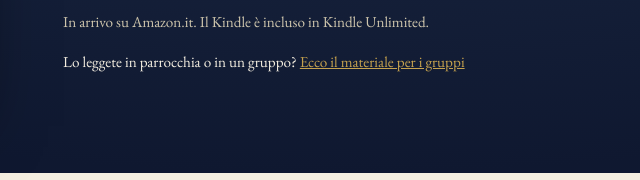
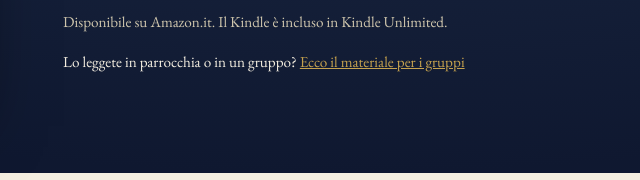
Before and after one commit to francesco336/beforeshewasourlady.com, a plain HTML site: page it/index.html in a window 1280 px wide. Shown: the part 607-787 px from the top of the page, 566-1206 px from the left. Drawn offline with nearby package versions, Linux system fonts and the light colour scheme.

Commit message:
Italian page: activate Amazon.it buy buttons
Co-Authored-By: Claude Opus 5.5 <noreply@anthropic.com>

```diff
--- a/it/index.html
+++ b/it/index.html
@@ -371,7 +371,7 @@ footer a{color:var(--cream)}
 <script>
 (function(){
   // Link di acquisto: incollare qui l'indirizzo Amazon.it di ogni formato il giorno in cui è live. Ogni pulsante si attiva da solo.
-  var links={pb:"",hc:"",kd:""};
+  var links={pb:"https://www.amazon.it/dp/B0HQGBYCNW",hc:"https://www.amazon.it/dp/B0HQFLXJJR",kd:"https://www.amazon.it/dp/B0HQFT2G6P"};
   var anyLive=false;
   var soons=document.querySelectorAll("[data-soon]");
   var setSoon=function(t){soons.forEach(function(s){s.textContent=t;});};
```
